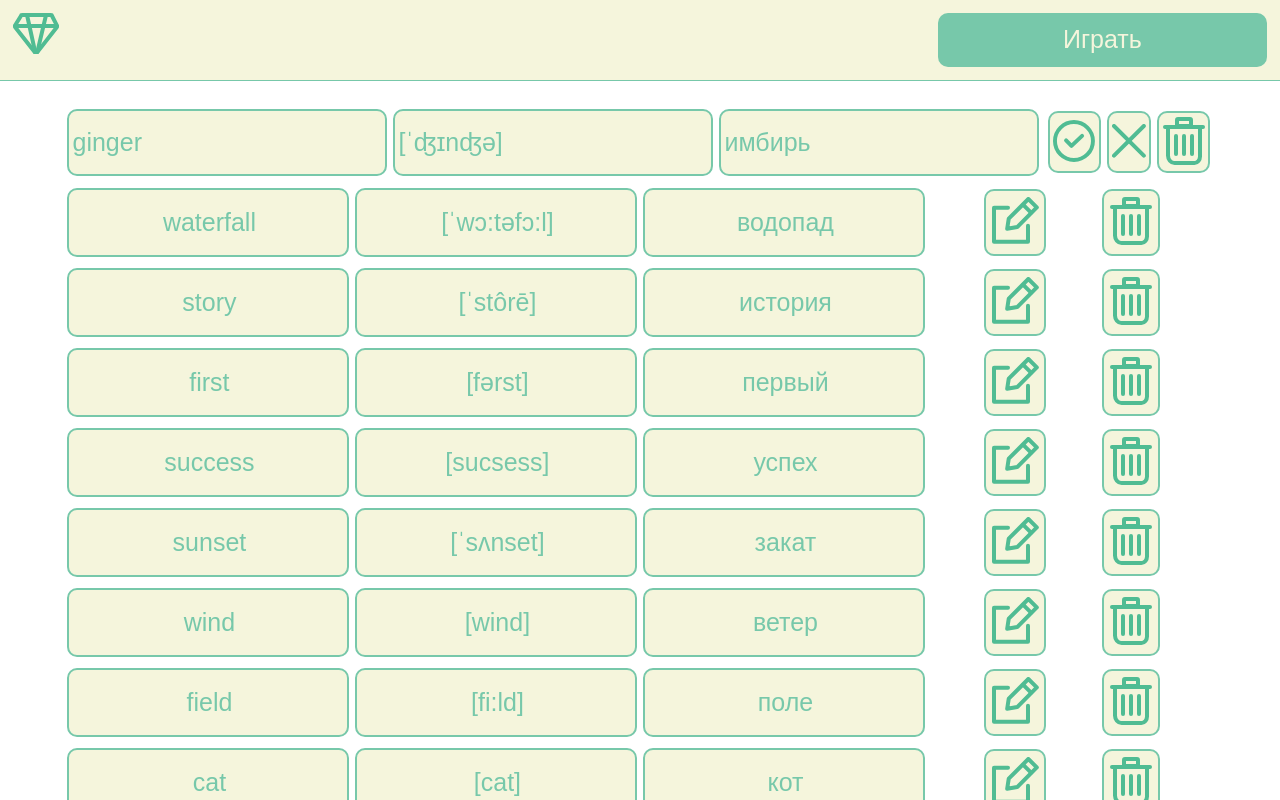
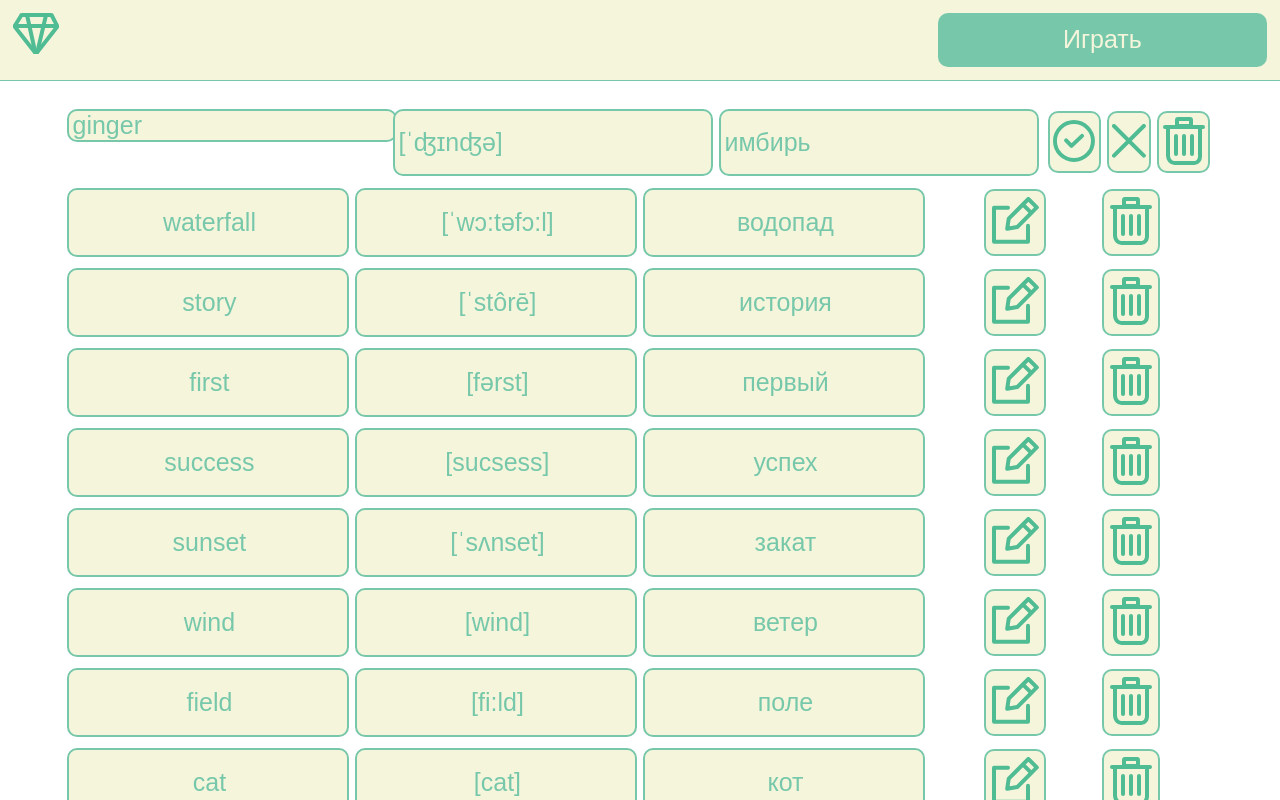
Before and after one commit to irinabukhaeva/MyApp, a React (Vite) app: page / in a window 1280 px wide. Both pictures are taken after a click on the button 1015 px from the left and 142 px from the top of the page. Shown: the top 800 px of the page. Built offline with nearby package versions, Linux system fonts and the light colour scheme.

Commit message:
add validation

```diff
--- a/package.json
+++ b/package.json
@@ -10,9 +10,12 @@
     "preview": "vite preview"
   },
   "dependencies": {
+    "@hookform/resolvers": "^3.9.0",
     "react": "^18.2.0",
     "react-dom": "^18.2.0",
-    "react-router-dom": "^6.25.1"
+    "react-hook-form": "^7.52.1",
+    "react-router-dom": "^6.25.1",
+    "yup": "^1.4.0"
   },
   "devDependencies": {
     "@types/react": "^18.2.66",
--- a/src/Components/Card/Card.jsx
+++ b/src/Components/Card/Card.jsx
@@ -10,6 +10,7 @@ export default function Card({ word, onLearned, learnedCounter }) {
   }, [word]);
 
   useEffect(() => {
+    console.log(btnRef.current);
     if (btnRef.current) {
       btnRef.current.focus();
     }
--- a/src/Components/Card/Card.module.scss
+++ b/src/Components/Card/Card.module.scss
@@ -11,7 +11,7 @@
     background-color: $mbc;
     width: 20%;
     height: 30vh;
-    animation: appearance 2s ease-in-out;
+    animation: appearance 1.5s ease-in-out;
 }
 .word {
     margin: 5%;
@@ -24,6 +24,7 @@
     border-radius: 10px;
     background-color: $mtc;
     width: 70%;
+
 }
 .button:hover {
     transform: scale(1.1);
--- /dev/null
+++ b/src/Components/Icons/index.js
@@ -0,0 +1,6 @@
+import DeleteIcon from "./DeleteIcon/DeleteIcon";
+import EditIcon from "./EditIcon/EditIcon";
+import ResetIcon from "./ResetIcon/ResetIcon";
+import SaveIcon from "./SaveIcon/SaveIcon";
+
+export { DeleteIcon, EditIcon, ResetIcon, SaveIcon };
--- a/src/Components/Cards/Cards.jsx
+++ b/src/Components/Row/Row.jsx
@@ -1,11 +1,15 @@
 import { useState } from 'react';
-import style from "./Cards.module.scss";
-import SaveIcon from '../Icons/SaveIcon/SaveIcon';
-import EditIcon from '../Icons/EditIcon/EditIcon';
-import DeleteIcon from '../Icons/DeleteIcon/DeleteIcon';
-import ResetIcon from '../Icons/ResetIcon/ResetIcon';
+import {SaveIcon, EditIcon, DeleteIcon, ResetIcon} from '../Icons';
+import { useForm } from 'react-hook-form';
+import { yupResolver } from '@hookform/resolvers/yup';
+import * as yup from "yup"
+import style from "./Row.module.scss";
 
-export default function Cards(props) {
+const schema = yup.object({
+    english: yup.string().required("Введите слово").min(2, "Минимум 2 буквы").matches(/^[a-zA-Z]*$/, "Только латинские буквы")
+})
+
+export default function Row (props) {
   const { english, transcription, russian } = props.item;
   const [isEditing, setIsEditing] = useState(false);
   const [word, setWord] = useState({
@@ -14,6 +18,12 @@ export default function Cards(props) {
     russian
   });
 
+  const {handleSubmit, register, formState: {errors},} = useForm({mode:"onChange", resolver: yupResolver(schema)})
+
+  const onSubmit = (data) => console.log(data);
+
+
+
   const handleChange = (e) => {
     const { name, value } = e.target;
     setWord((prevWord) => ({
@@ -21,7 +31,6 @@ export default function Cards(props) {
       [name]: value
     }));
   };
-
   const handleEdit = () => {
     setIsEditing(!isEditing);
   };
@@ -36,16 +45,19 @@ export default function Cards(props) {
   };
 
   return (
-    <div className={style.row}>
+    <form className={style.row} onSubmit={handleSubmit(onSubmit)}>
       {isEditing ? (
         <>
+          <div>
             <input
               type="text"
-            name="english"
+              {...register("english")}
               value={word.english}
               onChange={handleChange}
               className={style.word}
             />
+            <p>{errors.english?.message}</p>
+          </div>
           <input
             type="text"
             name="transcription"
@@ -69,7 +81,7 @@ export default function Cards(props) {
         </>
       )}
       <div className={style.buttons}>
-        <button onClick={handleEdit} className={style.svg}>
+        <button type="submit" onClick={handleEdit} className={style.svg}>
           {isEditing ? (<SaveIcon />) : (<EditIcon />)}
         </button>
         {isEditing && (
@@ -81,6 +93,6 @@ export default function Cards(props) {
           <DeleteIcon />
         </button>
       </div>
-    </div>
+    </form>
   );
 }
--- a/src/Pages/Table/Table.jsx
+++ b/src/Pages/Table/Table.jsx
@@ -1,9 +1,9 @@
 import style from "./Table.module.scss"
 import words from "../../words.json"
-import Cards from "../../Components/Cards/Cards"
+import Row from "../../Components/Row/Row"
 
 export default function Table() {
   return (
-    <div className={style.container}>{words.map((item,index) => <Cards key={index} item={item}/>)}</div>
+    <div className={style.container}>{words.map((item,index) => <Row key={index} item={item}/>)}</div>
   )
 }
```
Also changed, not shown: src/Components/Cell/Cell.jsx (added, +14 -0 lines), src/Components/Row/Row.module.scss (renamed from src/Components/Cards/Cards.module.scss), 1 other file (tests, documents, lock files or other folders). Lines whose indentation alone changed are shown as unchanged.
